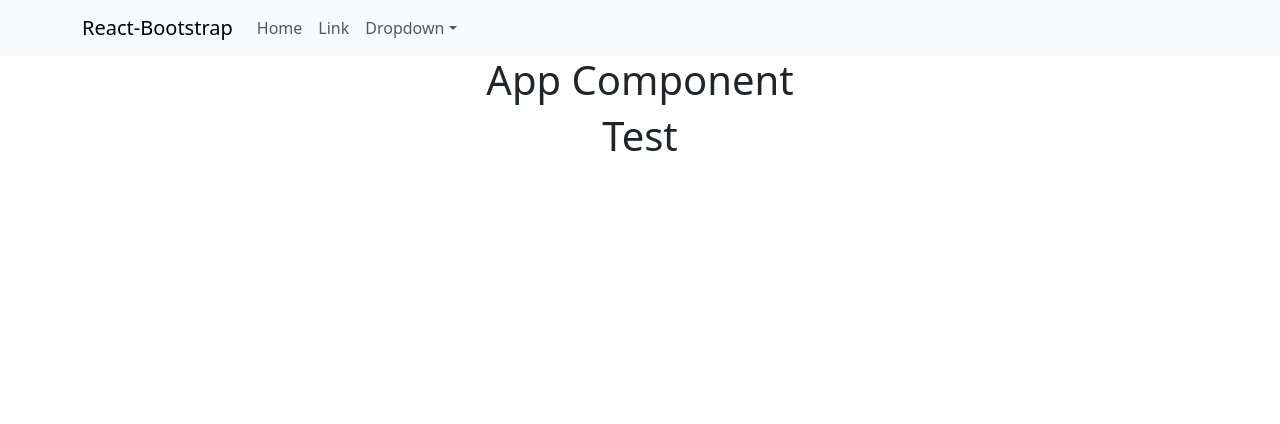
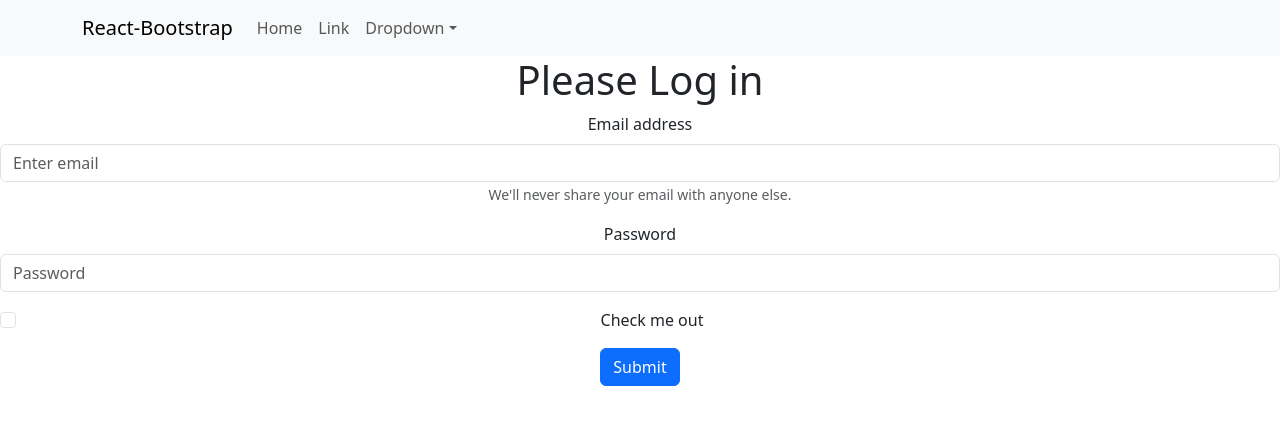
Before and after one commit to itai1998/React-Login, a React (Create React App) app: page / in a window 1280 px wide. Shown: the top 424 px of the page. Built offline with nearby package versions, Linux system fonts and the light colour scheme.

Commit message:
add the from page

```diff
--- a/src/App.js
+++ b/src/App.js
@@ -2,14 +2,13 @@ import './App.css';
 import Form from './Form';
 import BasicExample from './BasicExample';
 import 'bootstrap/dist/css/bootstrap.min.css';
-
 
 function App() {
   return (
     <div className="App">
       <BasicExample />
       <div className="content">
-        <h1>App Component</h1>
+        <h1>Please Log in</h1>
       </div>
       <Form />
     </div>
--- a/src/Form.js
+++ b/src/Form.js
@@ -1,8 +1,29 @@
+import Button from 'react-bootstrap/Button';
+import Form from 'react-bootstrap/Form';
+
+
 const from = () => {
     return (
-        <div className="form">
-            <h1>Test</h1>
-        </div>
+    <Form>
+      <Form.Group className="mb-3" controlId="formBasicEmail">
+        <Form.Label>Email address</Form.Label>
+        <Form.Control type="email" placeholder="Enter email" />
+        <Form.Text className="text-muted">
+          We'll never share your email with anyone else.
+        </Form.Text>
+      </Form.Group>
+
+      <Form.Group className="mb-3" controlId="formBasicPassword">
+        <Form.Label>Password</Form.Label>
+        <Form.Control type="password" placeholder="Password" />
+      </Form.Group>
+      <Form.Group className="mb-3" controlId="formBasicCheckbox">
+        <Form.Check type="checkbox" label="Check me out" />
+      </Form.Group>
+      <Button variant="primary" type="submit">
+        Submit
+      </Button>
+    </Form>
      );
 }
 
```
